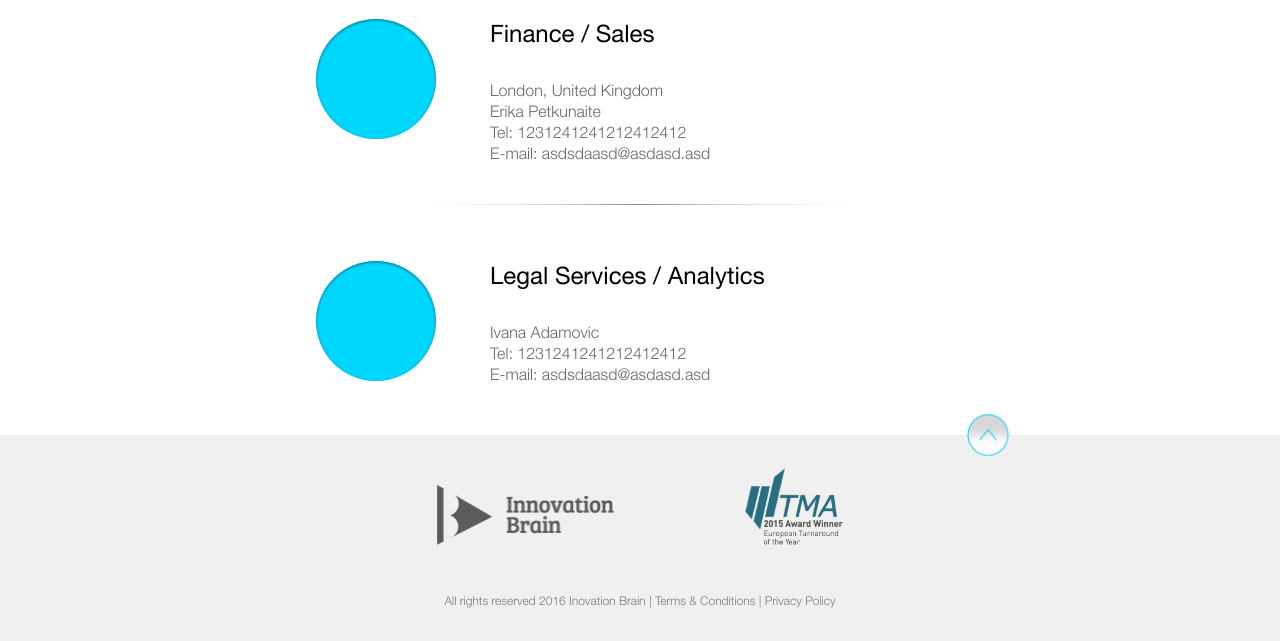
After one commit to markomitranic/innovationBrain, a PHP site: page /production/contact.html in a window 1280 px wide. The commit adds this page. Shown: the part 444-1085 px from the top of the page. Run offline with PHP 8.4, Linux system fonts and the light colour scheme; style sheets or scripts are compiled from the project's sources.

Commit message:
contact us page

```diff
--- /dev/null
+++ b/assets/less/contact-us.less
@@ -0,0 +1,17 @@
+.contact-us {
+
+	.circle-group {
+		width: 20%;
+		float: left;
+	}
+
+	.contact-info {
+		width: 80%;
+		margin-left: 180px;
+	}
+
+	h4 {
+		font-weight: normal;
+		text-align: left;
+	}
+}
--- a/assets/less/general.less
+++ b/assets/less/general.less
@@ -10,6 +10,10 @@ a {
 	&:hover {
 		color: #00d7ff;
 	}
+}
+
+.bold {
+     font-weight: bold;
 }
 
 //CLEARFIX HACK
--- a/assets/less/style.less
+++ b/assets/less/style.less
@@ -23,8 +23,14 @@
 @import "latest-articles.less";
 
 
-
 // CONTENT PAGE and all the content components
 @import "content.less"; // Formatting of a plain page
 @import "tabs.less"; // Styling the tabs buttons and controller
 @import "sections.less"; // Special re-usable sections
+
+
+//THOUGHT LEADERSHIP PAGE
+@import "leadership.less";
+
+//CONTACT US PAGE
+@import "contact-us.less";
--- /dev/null
+++ b/production/contact.html
@@ -0,0 +1,95 @@
+<!DOCTYPE html>
+<html lang="en">
+<head>
+	<meta charset="UTF-8">
+	<title>Document</title>
+	<script src="js/jquery.plugins.min.js"></script>
+	<link rel="stylesheet" href="css/style.css">
+</head>
+<body>
+
+<div id="headerWrapper" class="headerWrapper-template">
+	<div id="header">
+		<a href="/"><img id="logo" src="img/logox2.png" alt=""></a>
+		<nav>
+			<ul>
+					<li><a href="#">About us</a></li>
+					<li><a href="#">Services and Solutions</a></li>
+					<li><a href="#">Thought Leadership</a></li>
+					<li><a href="#">Credentials</a></li>
+					<li><a href="#">ENG</a></li>
+					<li><a href="#"><span class="icon icon-mail"></span>Contact Us</a></li>
+					<li><a href="#"><span class="icon icon-star"></span>Subscribe to newsletter</a></li>
+				</ul>
+		</nav>
+	</div>
+	<img id="headerSplitter" src="img/headerSplitterx2.png" alt="">
+	<div class="title-wrap">
+		<h1>Contact Us</h1>
+	</div>
+</div>
+
+
+<main id="content-wrapper">
+
+	<article id="content" class="tabs-content">
+		<section class="contact-us">
+
+			<article class="contact1">
+				<div class="circle-group">
+					<div class="circle"></div>
+				</div>
+				<div class="contact-info">
+					<h4>General enquiries</h4>
+					<p><span class="bold">E-mail:</span> info@innovationbrain.com</p>
+				</div>
+			</article>
+
+			<img src="img/au-line.png" class="content-spacer-line" alt="spacer">
+
+
+			<article class="contact1">
+				<div class="circle-group">
+					<div class="circle"></div>
+				</div>
+				<div class="contact-info">
+					<h4>Finance / Sales</h4>
+					<p>London, United Kingdom <br>
+					Erika Petkunaite <br>
+					Tel: 1231241241212412412<br>
+					E-mail: asdsdaasd@asdasd.asd</p>
+				</div>
+			</article>
+
+			<img src="img/au-line.png" class="content-spacer-line" alt="spacer">
+
+			<article class="contact1">
+				<div class="circle-group">
+					<div class="circle"></div>
+				</div>
+				<div class="contact-info">
+					<h4>Legal Services / Analytics</h4>
+					<p>Ivana Adamovic <br>
+					Tel: 1231241241212412412<br>
+					E-mail: asdsdaasd@asdasd.asd</p>
+				</div>
+			</article>
+
+		</section>
+	</article>
+
+</main>
+
+<footer id="footer">
+	<div id="inner-footer" class="pseudo-icon pseudo-arrow-up">
+		<section>
+			<img src="img/footer_ButtonUp.png">
+			<img src="img/footer_TMA2015awardLogo.png">
+		</section>
+			<p>All rights reserved 2016 Inovation Brain | Terms & Conditions | Privacy Policy</p>
+	</div>
+</footer>
+
+<script src="js/scripts.min.js"></script>
+</body>
+</html>
```
Also changed, not shown: assets/less/leadership.less (added).
